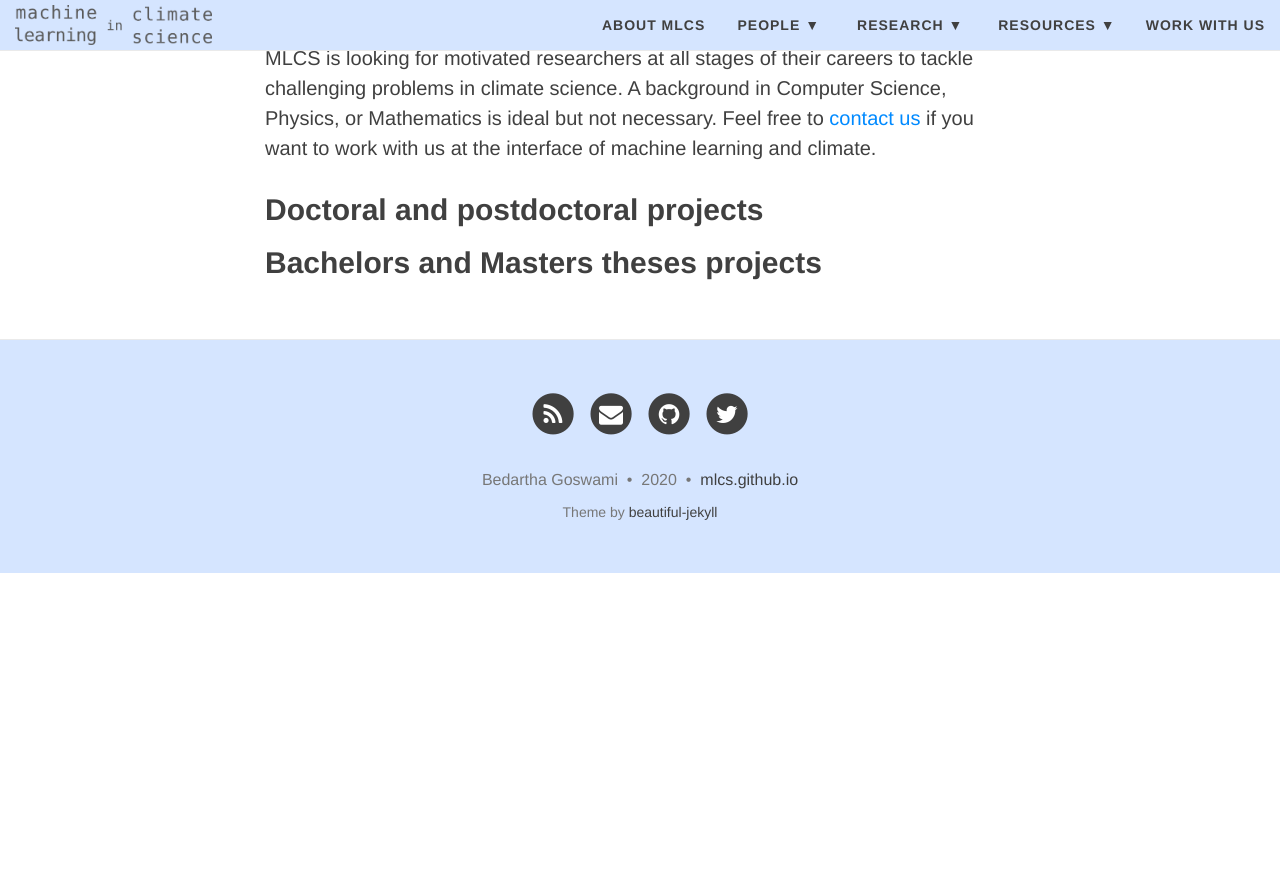
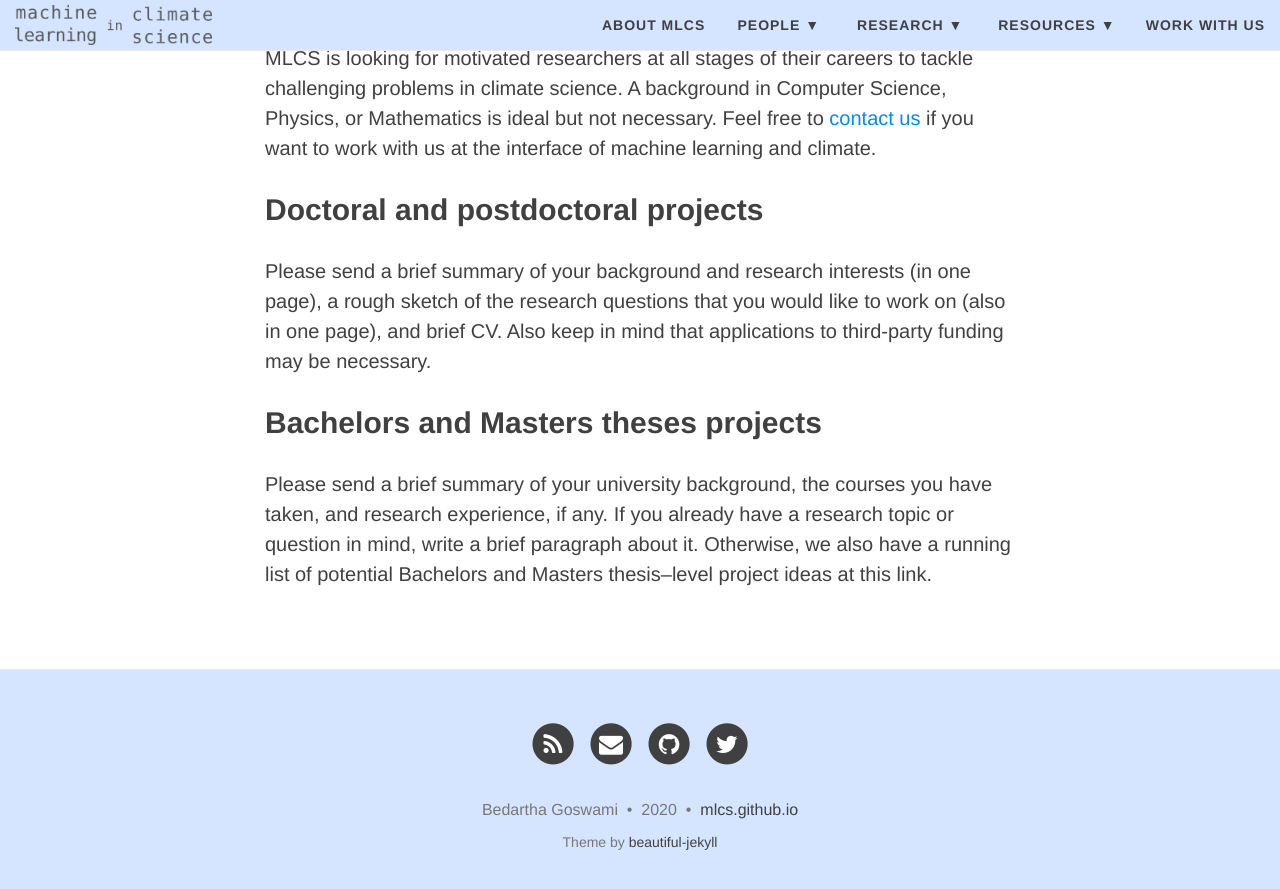
Before and after one commit to mlcs/mlcs.github.io, a Jekyll site: the page built from work-with-us.md, in a window 1280 px wide and 900 px high, scrolled down 547 px. Shown: the top 889 px of the window. Built offline with Jekyll 4.4.1, drawn with Linux system fonts in a browser that asks for light colours; nearby versions of some CDN libraries; before the commit the page ends 1120 px from its top, so only the background shows below that.

Commit message:
update work-with-us

```diff
--- a/work-with-us.md
+++ b/work-with-us.md
@@ -9,9 +9,19 @@ use-site-title: false
 MLCS is looking for motivated researchers at all stages of their careers
 to tackle challenging problems in climate science. A background in
 Computer Science, Physics, or Mathematics is ideal but not necessary.
-Feel free to [contact us](https://mlcs.github.io/about-mlcs/) if you
-want to work with us at the interface of machine learning and climate.
+Feel free to [contact us](https://mlcs.github.io/about-mlcs/#contact) if
+you want to work with us at the interface of machine learning and
+climate.
 
 ## Doctoral and postdoctoral projects
+Please send a brief summary of your background and research interests
+(in one page), a rough sketch of the research questions that you would
+like to work on (also in one page), and brief CV. Also keep in mind that
+applications to third-party funding may be necessary.
 
 ## Bachelors and Masters theses projects
+Please send a brief summary of your university background, the courses
+you have taken, and research experience, if any. If you already have a
+research topic or question in mind, write a brief paragraph about it.
+Otherwise, we also have a running list of potential Bachelors and
+Masters thesis--level project ideas at this link.
```
Also changed, not shown: about-mlcs.md (+2 -2 lines).
